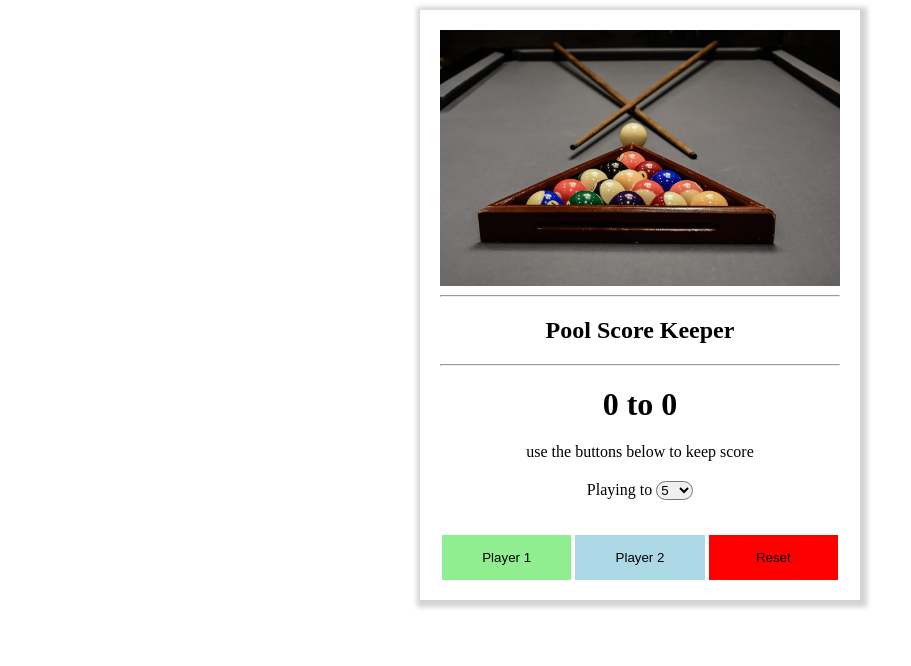
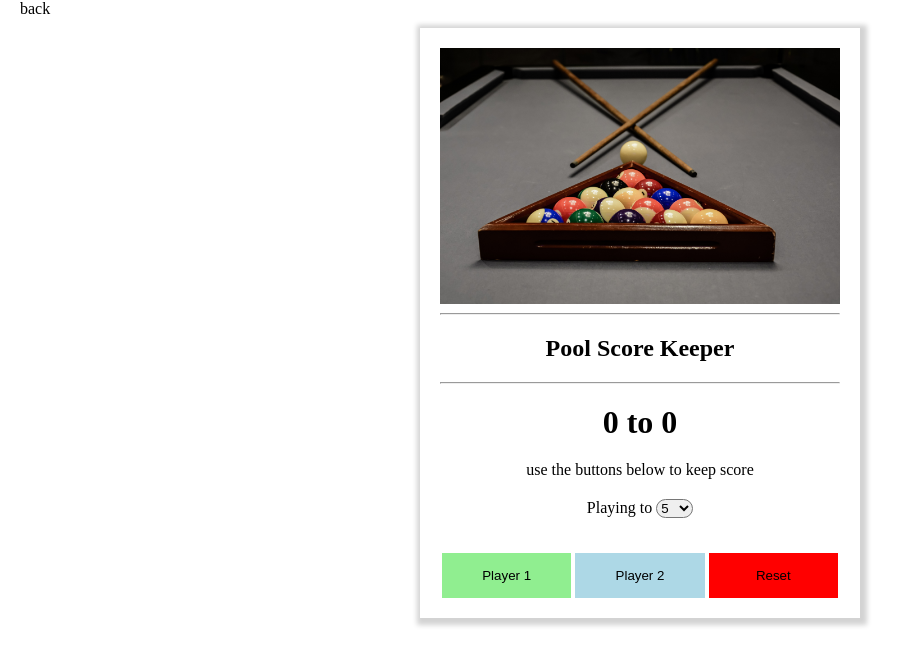
Before and after one commit to Newhookliam/Newhookliam.github.io, a plain HTML site: page scoreKeeper.html in a window 1280 px wide. Shown: the whole page, without its empty margins (0-911 px from the left). Drawn offline with Linux system fonts and the light colour scheme.

Commit message:
adding back button to projects page

```diff
--- a/scoreKeeper.css
+++ b/scoreKeeper.css
@@ -1,6 +1,16 @@
 * {
     padding: 0;
     margin: 0;
+}
+
+a {
+    text-decoration: none;
+    color: black;
+    padding: 10px;
+    margin: 10px;
+}
+a:hover {
+    color: lightseagreen;
 }
 
 img {
--- a/scoreKeeper.html
+++ b/scoreKeeper.html
@@ -8,6 +8,7 @@
     <title>Score Keeper</title>
 </head>
 <body>
+    <a href="projects.html">back</a>
     <div class="container">
         <div class="card">
             <img src="/images/poolGame.jpg" alt="Pool">
```
Also changed, not shown: projects.html (+8 -0 lines).
